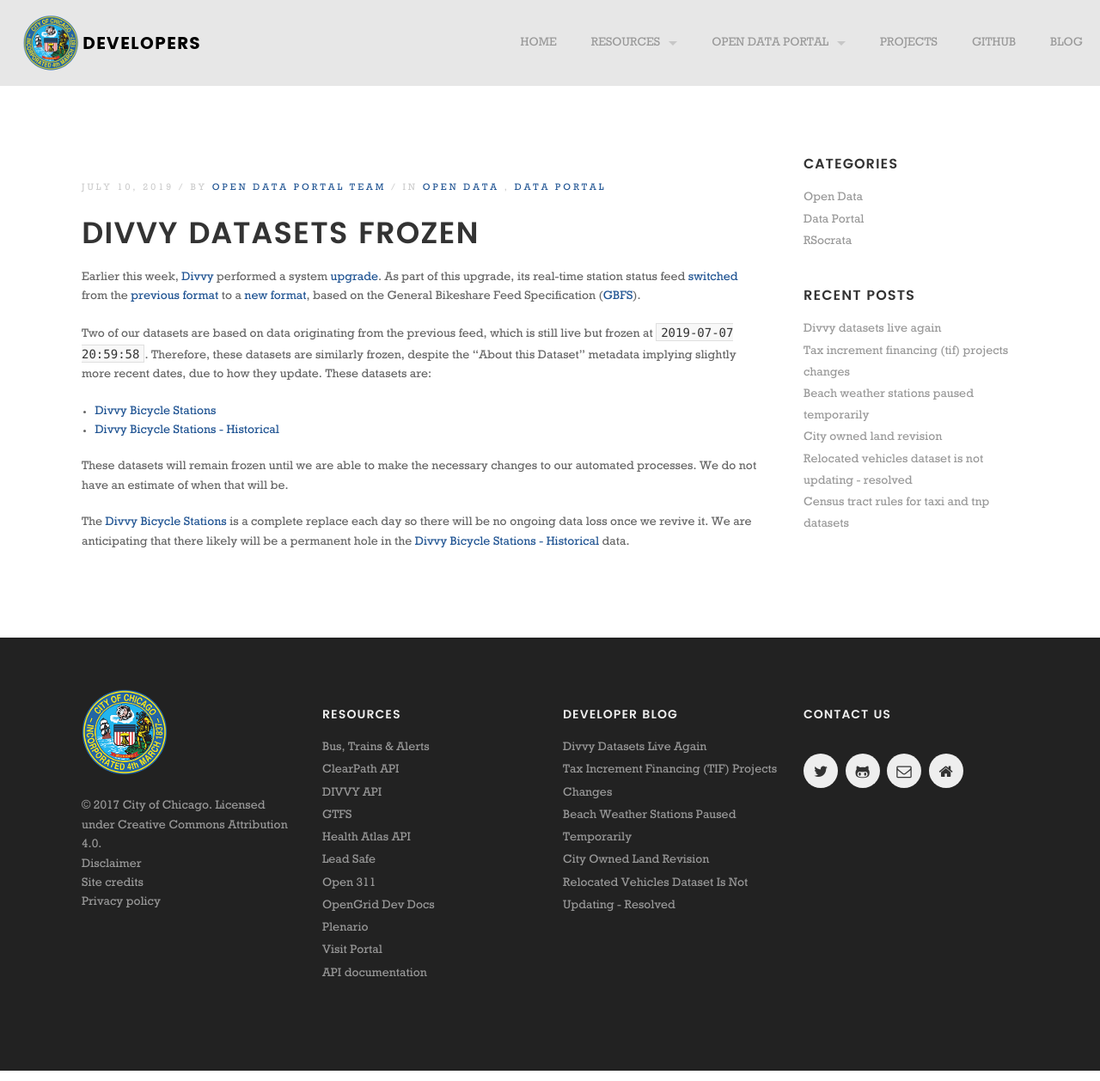
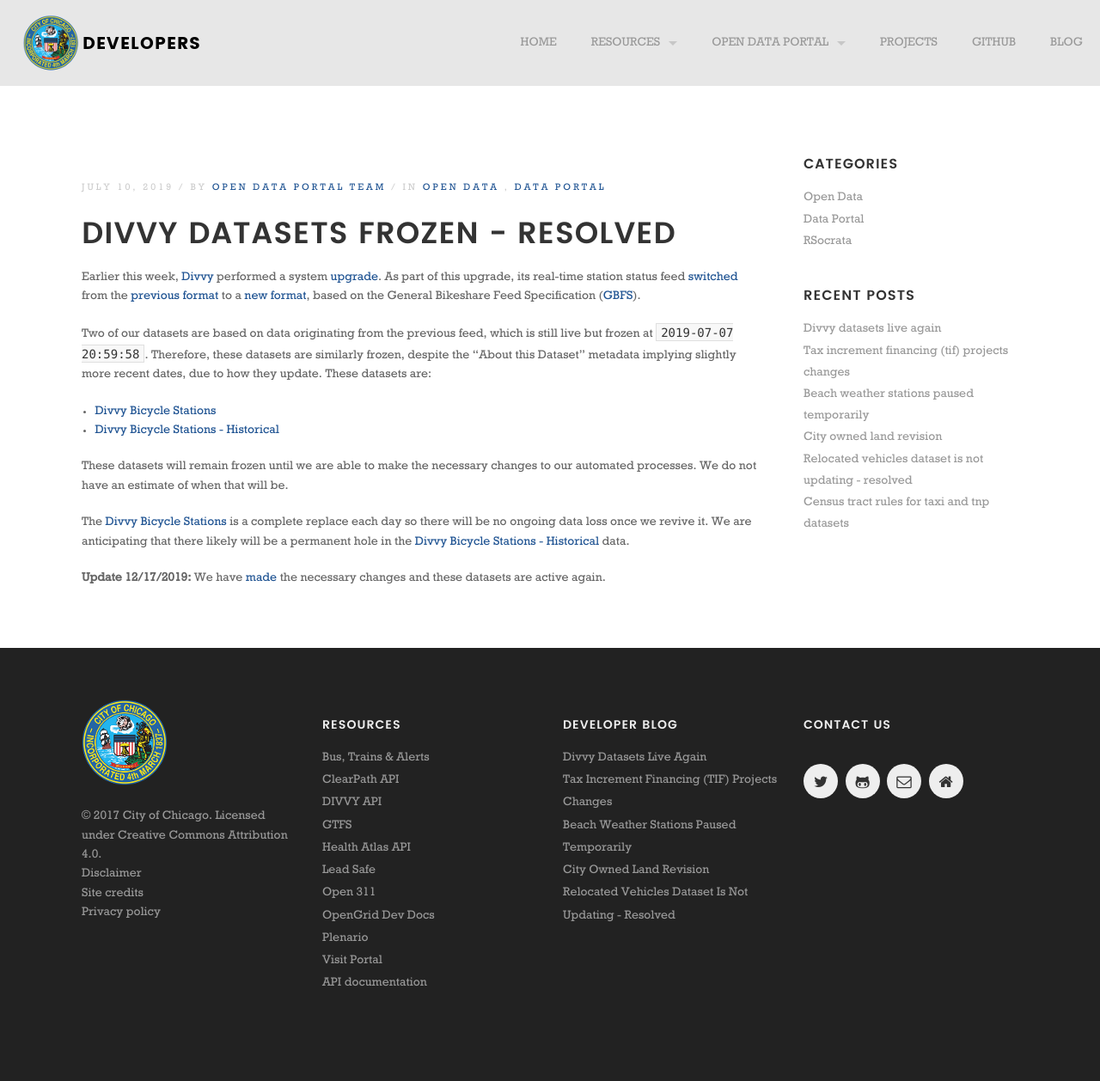
Before and after one commit to Chicago/dev.cityofchicago.org, a Jekyll site: the page built from _posts/2019-07-10-divvy-datasets-frozen.md, in a window 1280 px wide. Shown: the whole page at 86% size. Built offline with Jekyll 4.4.1, drawn with Linux system fonts in a browser that asks for light colours; some web fonts are replaced.

Commit message:
Update 2019-07-10-divvy-datasets-frozen.md
Updated with the link to the post about the resolution.

```diff
--- a/_posts/2019-07-10-divvy-datasets-frozen.md
+++ b/_posts/2019-07-10-divvy-datasets-frozen.md
@@ -1,6 +1,6 @@
 ---
 layout: post
-title: Divvy Datasets Frozen
+title: Divvy Datasets Frozen - Resolved
 date: '2019-07-10T13:15-05:00'
 author: Open Data Portal Team
 categories:
@@ -22,3 +22,5 @@
 These datasets will remain frozen until we are able to make the necessary changes to our automated processes. We do not have an estimate of when that will be.
 
 The [Divvy Bicycle Stations](https://data.cityofchicago.org/d/bbyy-e7gq) is a complete replace each day so there will be no ongoing data loss once we revive it. We are anticipating that there likely will be a permanent hole in the [Divvy Bicycle Stations - Historical](https://data.cityofchicago.org/d/eq45-8inv) data.
+
+**Update 12/17/2019:** We have [made](http://dev.cityofchicago.org/open%20data/data%20portal/2019/12/17/divvy-datasets-revived.html) the necessary changes and these datasets are active again.
```
